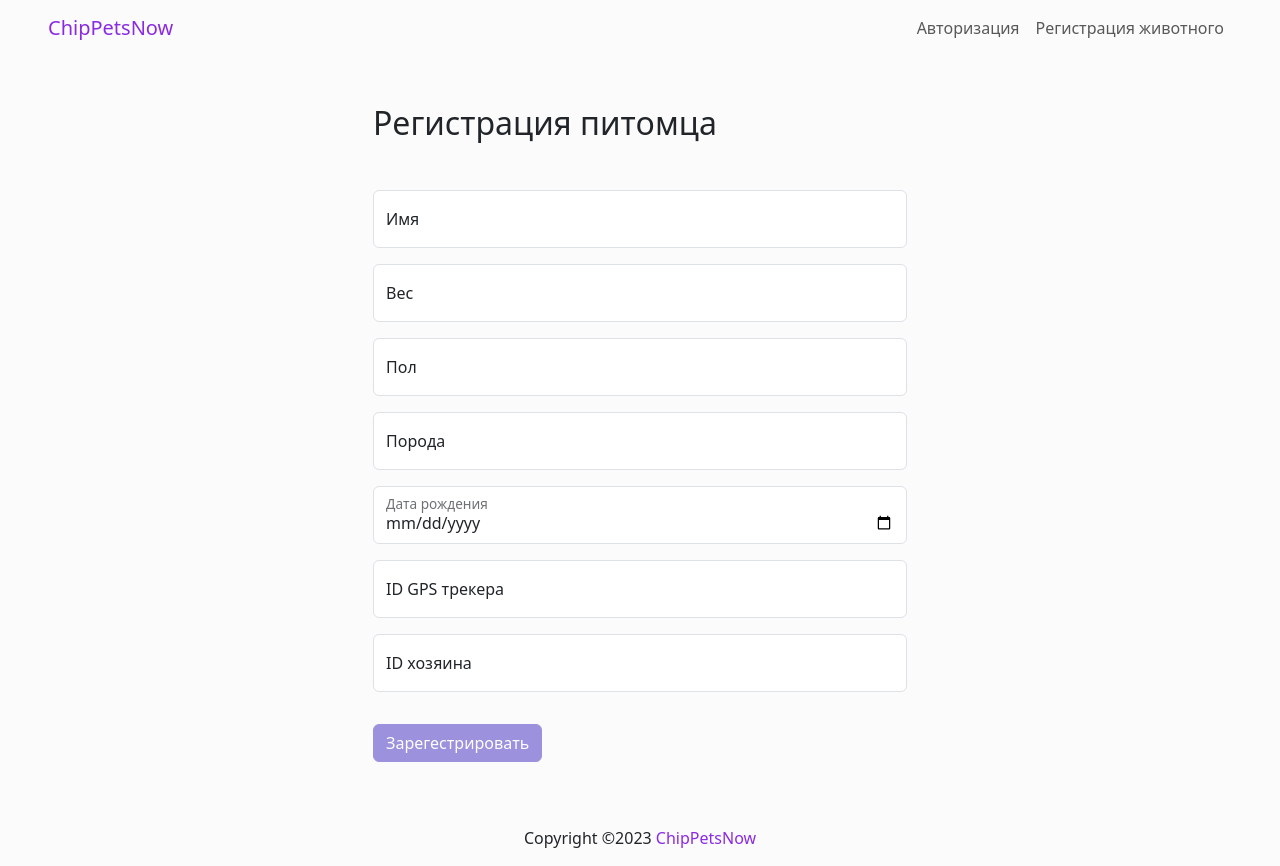
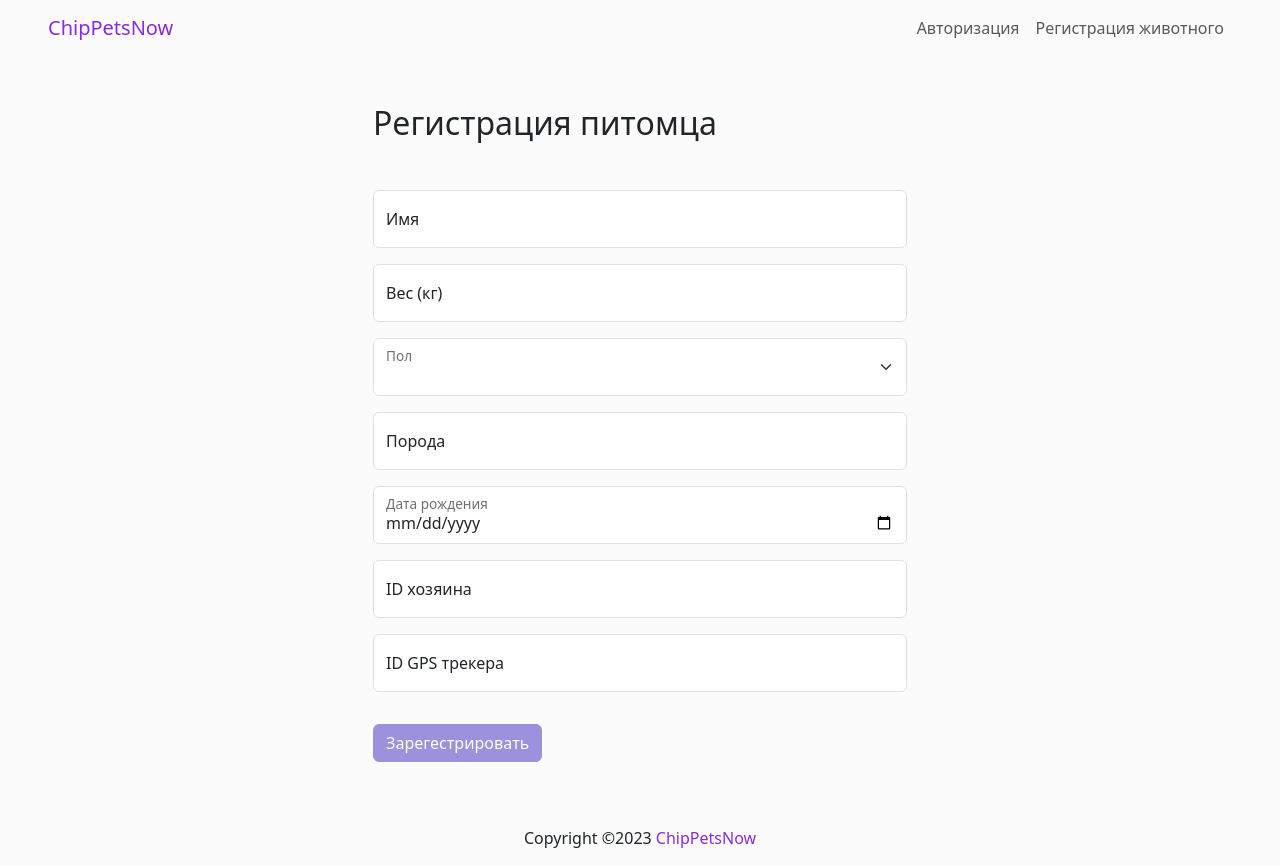
Before and after one commit to krios2146/animal-chipping-api, an Angular app in the folder animal-chipping-org/: page /animal-registration in a window 1280 px wide. Built offline with nearby package versions, Linux system fonts and the light colour scheme.

Commit message:
feat: add select fild to the gender field

```diff
--- a/animal-chipping-org/src/app/animal-registration/animal-registration.component.html
+++ b/animal-chipping-org/src/app/animal-registration/animal-registration.component.html
@@ -7,11 +7,15 @@
         </div>
         <div class="form-floating my-3">
             <input type="number" class="form-control" id="weight" formControlName="weight" placeholder="s">
-            <label for="weight">Вес</label>
+            <label for="weight">Вес (кг)</label>
         </div>
         <div class="form-floating my-3">
-            <input type="text" class="form-control" id="gender" formControlName="gender" placeholder="s">
-            <label for="gender">Пол</label>
+            <select class="form-select" id="floatingSelect" aria-label="asd" formControlName="gender">
+                <option value="MALE">Мужской</option>
+                <option value="FEMALE">Женский</option>
+                <option value="OTHER">Другой</option>
+            </select>
+            <label for="floatingSelect">Пол</label>
         </div>
         <div class="form-floating my-3">
             <input type="text" class="form-control" id="breed" placeholder="s">
@@ -22,12 +26,12 @@
             <label for="date-of-birth">Дата рождения</label>
         </div>
         <div class="form-floating my-3">
+            <input type="number" class="form-control" id="account-id" formControlName="chipperId" placeholder="s">
+            <label for="account-id">ID хозяина</label>
+        </div>
+        <div class="form-floating my-3">
             <input type="number" class="form-control" id="gps-id" placeholder="s">
             <label for="gps-id">ID GPS трекера</label>
-        </div>
-        <div class="form-floating my-3">
-            <input type="number" class="form-control" id="account-id" formControlName="chipperId" placeholder="s">
-            <label for="account-id">ID хозяина</label>
         </div>
         <button [disabled]="registerAnimalForm.invalid" type="submit"
             class="btn btn-primary mt-3 violet-bg">Зарегестрировать</button>
--- a/animal-chipping-org/src/app/animal-registration/animal-registration.component.ts
+++ b/animal-chipping-org/src/app/animal-registration/animal-registration.component.ts
@@ -25,6 +25,8 @@ export class AnimalRegistrationComponent {
   }
 
   registerAnimal() {
+    console.log(this.registerAnimalForm.get('gender')?.value);
+
     const animal: AnimalCreateRequest = {
       weight: this.registerAnimalForm.get('weight')?.value,
       gender: this.registerAnimalForm.get('gender')?.value,
```
